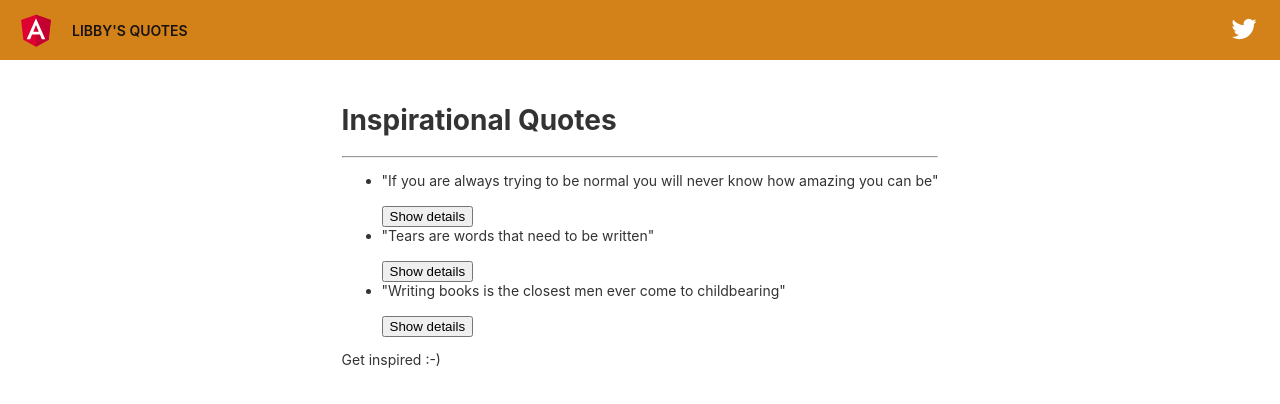
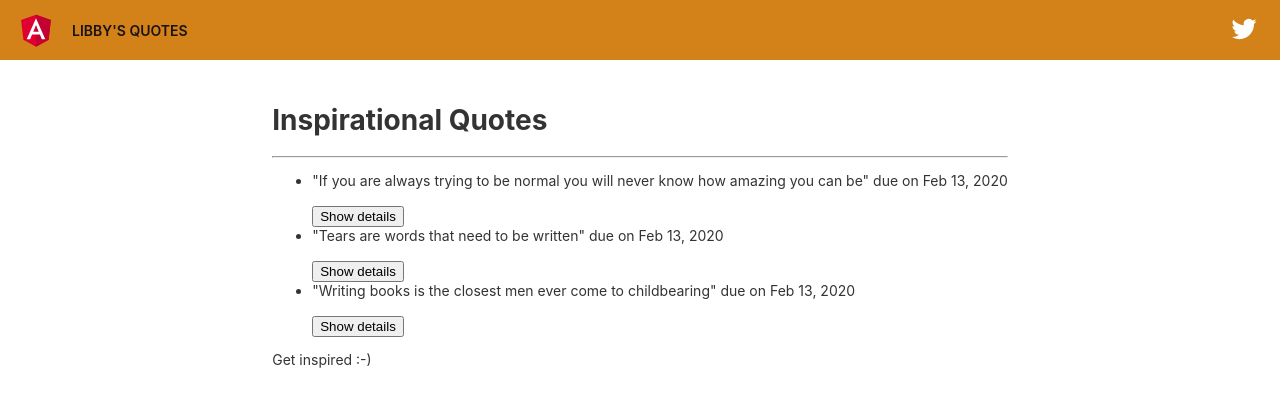
Before and after one commit to Libb521/quotes, an Angular app: page / in a window 1280 px wide. Shown: the top 404 px of the page. Built offline with nearby package versions, Linux system fonts and the light colour scheme.

Commit message:
i added a date count pipe that will help count the number of days

```diff
--- a/src/app/app.module.ts
+++ b/src/app/app.module.ts
@@ -5,12 +5,14 @@ import { AppRoutingModule } from './app-routing.module';
 import { AppComponent } from './app.component';
 import { QuoteComponent } from './quote/quote.component';
 import { QuoteDetailComponent } from './quote-detail/quote-detail.component';
+import { DateCountPipe } from './date-count.pipe';
 
 @NgModule({
   declarations: [
     AppComponent,
     QuoteComponent,
-    QuoteDetailComponent
+    QuoteDetailComponent,
+    DateCountPipe
   ],
   imports: [
     BrowserModule,
--- /dev/null
+++ b/src/app/date-count.pipe.ts
@@ -0,0 +1,12 @@
+import { Pipe, PipeTransform } from '@angular/core';
+
+@Pipe({
+  name: 'dateCount'
+})
+export class DateCountPipe implements PipeTransform {
+
+  transform(value: any, ...args: any[]): any {
+    return null;
+  }
+
+}
--- a/src/app/quote/quote.component.html
+++ b/src/app/quote/quote.component.html
@@ -2,7 +2,7 @@
 <hr>
 <ul>
   <div *ngFor='let quote of quotes;let i = index'>
-    <li>{{quote.name}}</li> <br>
+    <li>{{quote.name}} due on {{quote.completeDate|date}}</li> <br>
     <button (click)='toggleDetails(i)'>Show details</button>
     <app-quote-detail *ngIf='quote.showDescription' [quote]='quote'></app-quote-detail>
   </div>
--- a/src/app/quote/quote.component.ts
+++ b/src/app/quote/quote.component.ts
@@ -9,9 +9,9 @@ import { Quotes } from '../quotes';
 export class QuoteComponent implements OnInit {
 
   quotes:Quotes [] = [
-    new Quotes(1, '"If you are always trying to be normal you will never know how amazing you can be"', 'Maya Angelou'),
-    new Quotes(2, '"Tears are words that need to be written"', 'Paulo Coelho'),
-    new Quotes(3, '"Writing books is the closest men ever come to childbearing"', 'Norman Mailer'),
+    new Quotes(1, '"If you are always trying to be normal you will never know how amazing you can be"', 'Maya Angelou', new Date(2020,1,13)),
+    new Quotes(2, '"Tears are words that need to be written"', 'Paulo Coelho', new Date(2020,1,13)),
+    new Quotes(3, '"Writing books is the closest men ever come to childbearing"', 'Norman Mailer', new Date(2020,1,13)),
   ];
   toggleDetails(index){
     this.quotes[index].showDescription = !this.quotes[index].showDescription;
```
Also changed, not shown: 1 other file (tests, documents, lock files or other folders).
